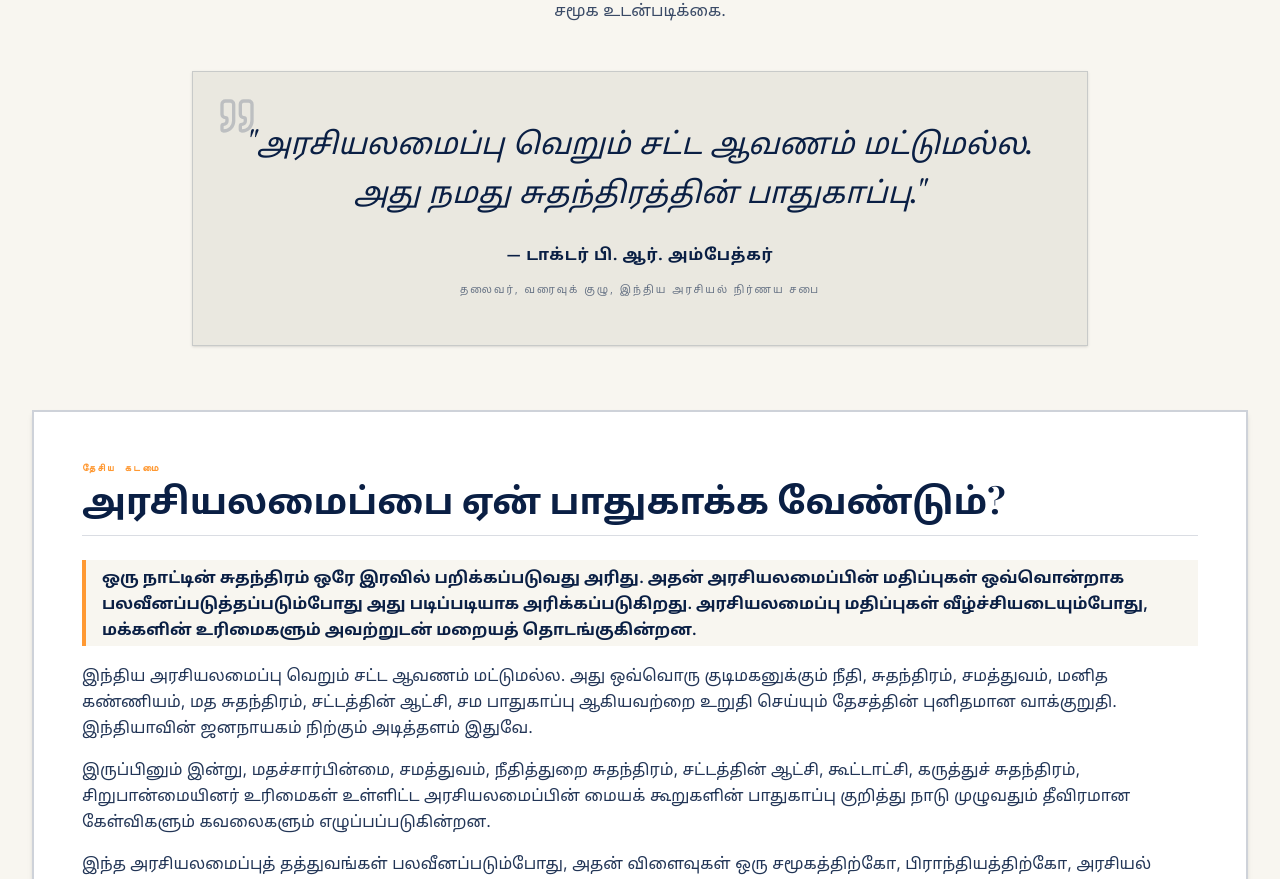
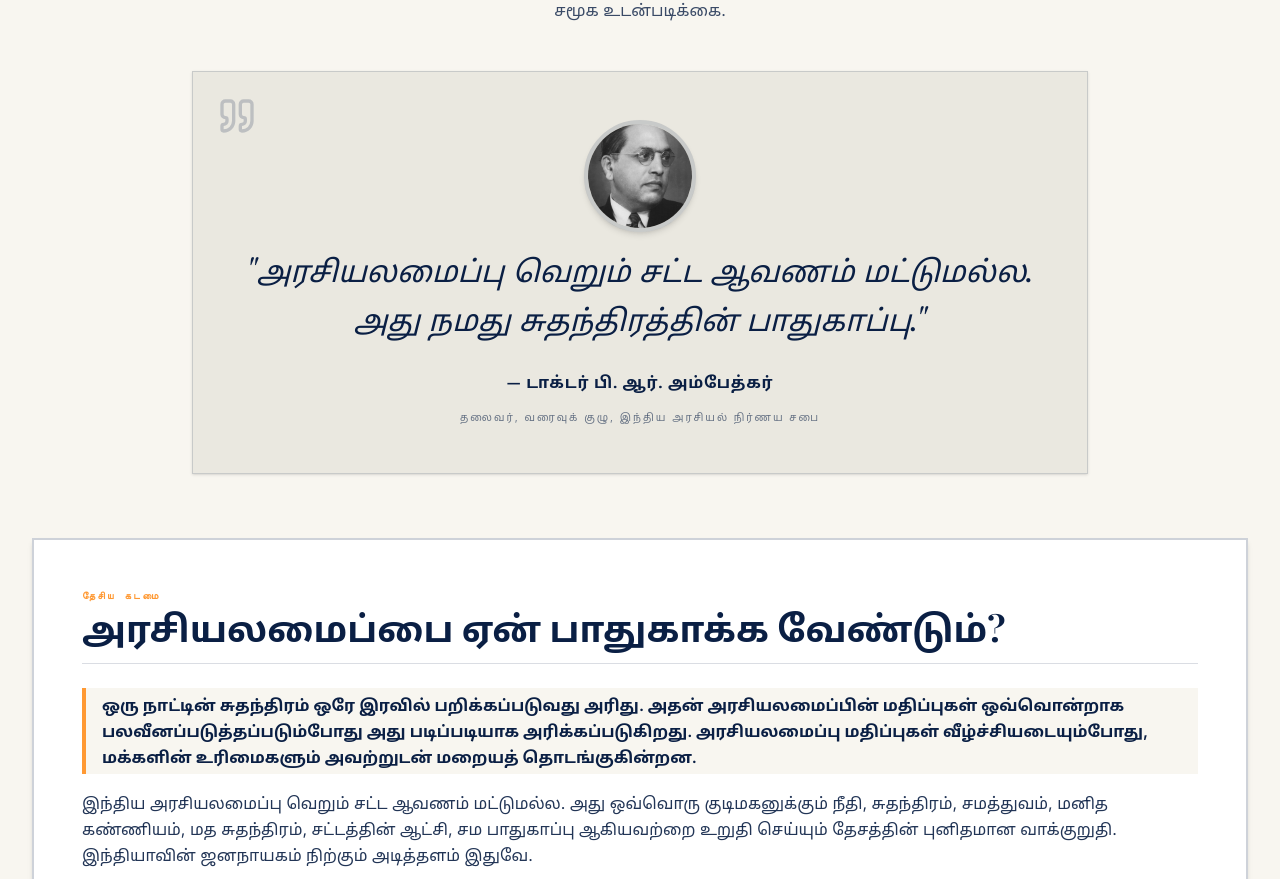
Before and after one commit to cpmofficialwork/cpm-ui, a React (Vite) app: page / in a window 1280 px wide. Shown: the part 4140-5019 px from the top of the page. Built offline with nearby package versions, Linux system fonts and the light colour scheme; a web font is replaced by a local one.

Commit message:
Ambedkar Image attached in why the constitution matters section

```diff
--- a/index.html
+++ b/index.html
@@ -60,6 +60,17 @@
         ]
       }
     </script>
+
+    <!-- Google tag (gtag.js) -->
+<script async src="https://www.googletagmanager.com/gtag/js?id=G-1RGL2G475V"></script>
+<script>
+  window.dataLayer = window.dataLayer || [];
+  function gtag(){dataLayer.push(arguments);}
+  gtag('js', new Date());
+
+  gtag('config', 'G-1RGL2G475V');
+</script>
+
   </head>
   <body class="bg-[#0A1F44] text-[#F8F6F0] antialiased selection:bg-[#FF9933]/30 selection:text-white">
     <div id="root"></div>
--- a/src/components/WhyItMatters.tsx
+++ b/src/components/WhyItMatters.tsx
@@ -3,6 +3,7 @@ import { Scale, Feather, Equal, HeartHandshake, BookOpen, Quote } from 'lucide-r
 import { motion } from 'motion/react';
 import { useTranslation } from 'react-i18next';
 import constituentHistoryImage from '../assets/images/constituent_assembly_history_1785566166948.jpg';
+import ambedkarPortrait from '../assets/images/ambedkar_portrait.jpg';
 
 const ICON_MAP: Record<string, React.FC<{ className?: string }>> = { Scale, Feather, Equal, HeartHandshake };
 
@@ -56,6 +57,13 @@ export const WhyItMatters: React.FC = () => {
         >
           <Quote className="w-10 h-10 text-[#0A1F44]/20 absolute top-6 left-6" />
           <div className="relative z-10 space-y-4">
+            <div className="flex justify-center">
+              <img
+                src={ambedkarPortrait}
+                alt="Dr. B. R. Ambedkar"
+                className="w-24 h-24 sm:w-28 sm:h-28 rounded-full object-cover border-4 border-[#0A1F44]/15 shadow-md"
+              />
+            </div>
             <blockquote className="text-xl sm:text-2xl lg:text-3xl font-serif-quote italic text-[#0A1F44] leading-relaxed">
               "{t('quoteCard.quote1')} <br />
               {t('quoteCard.quote2')}"
```
Also changed, not shown: src/assets/images/ambedkar_portrait.jpg (added).
